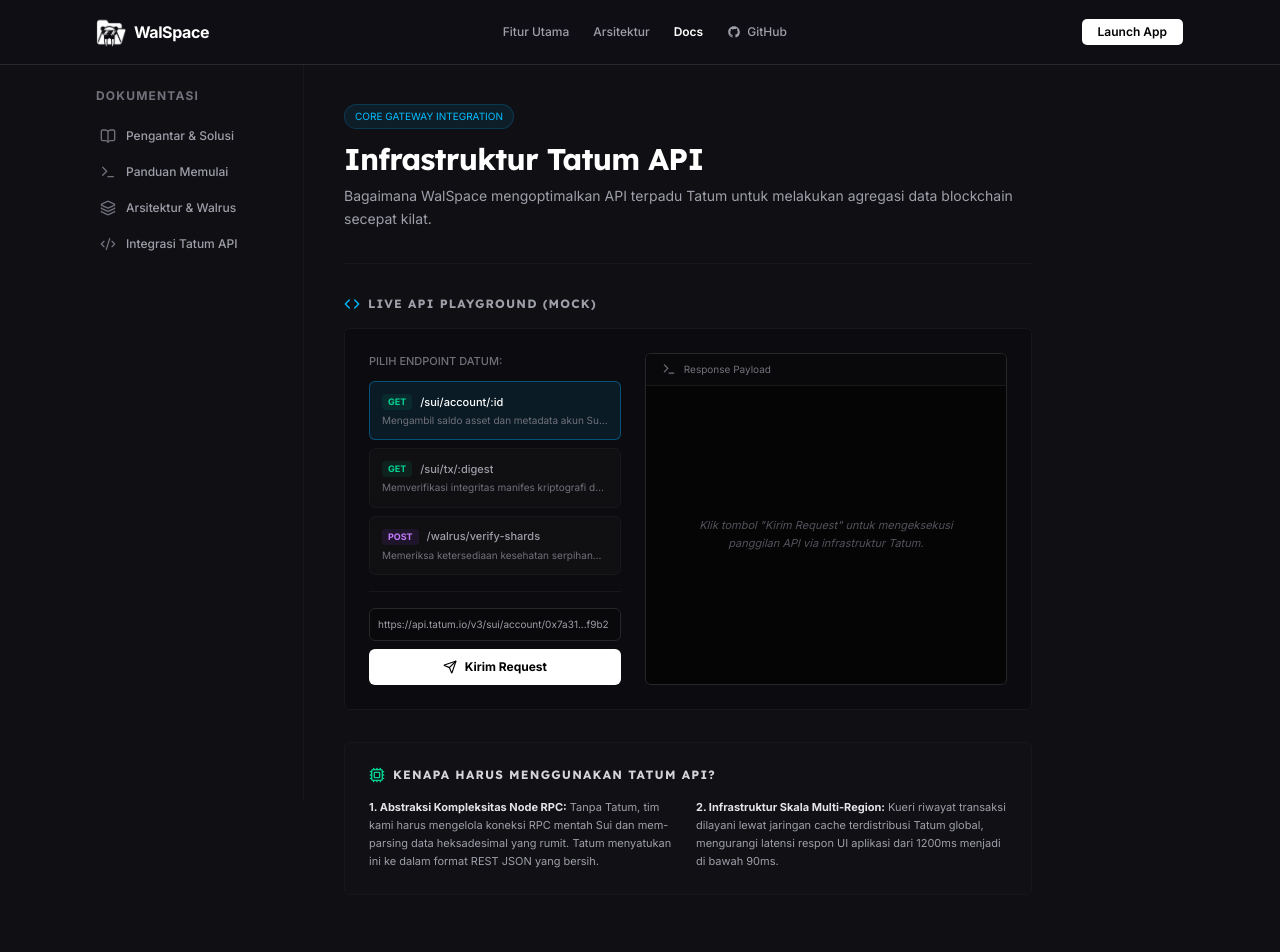
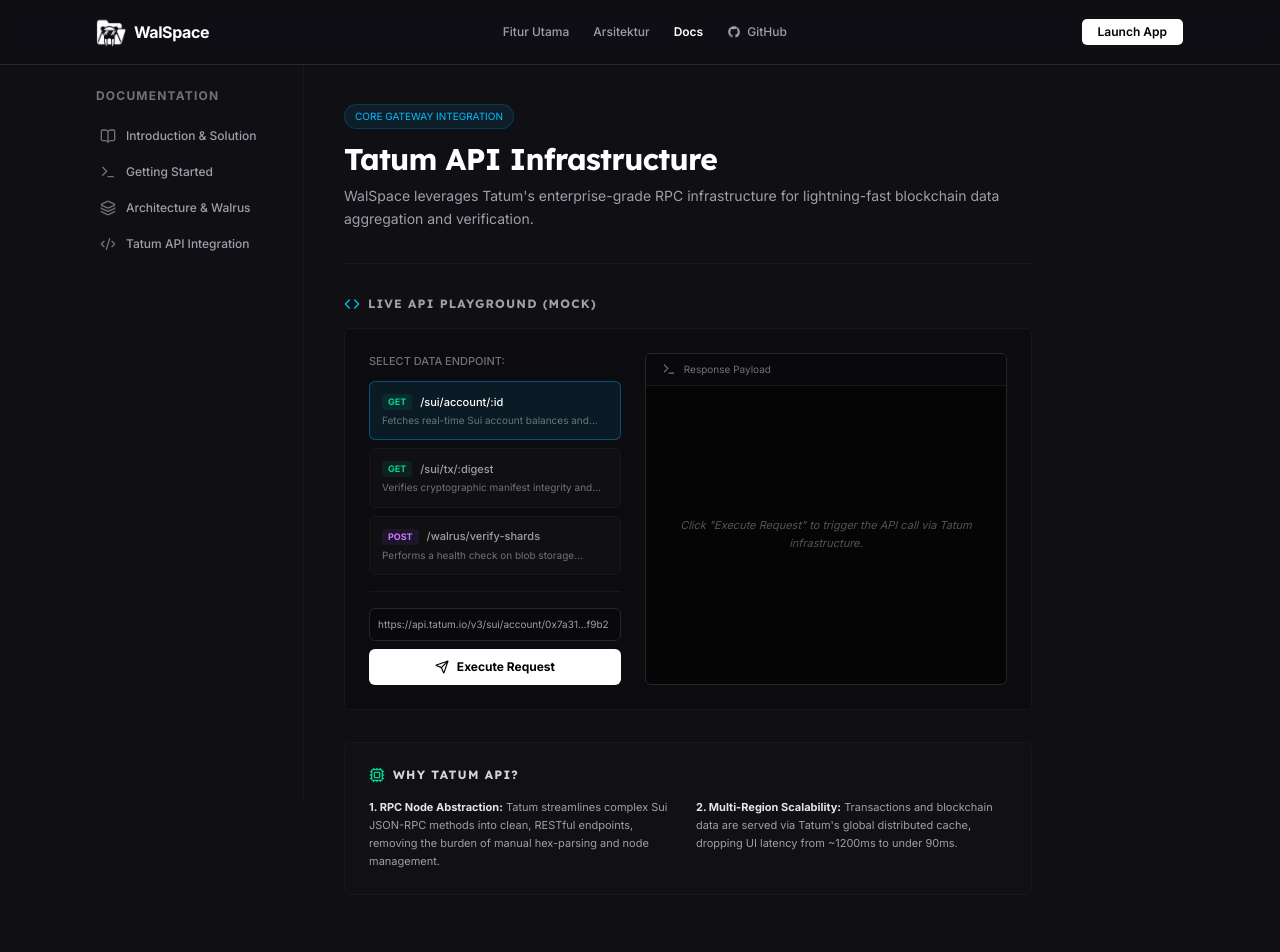
Before and after one commit to DafinCi/walrus-drive, a Next.js app: page /docs/tatum in a window 1280 px wide. Shown: the top 952 px of the page. Built offline with nearby package versions, Linux system fonts and the light colour scheme; what @mysten/dapp-kit would draw is missing.

Commit message:
translating v4

```diff
--- a/src/app/(marketing)/docs/architecture/page.tsx
+++ b/src/app/(marketing)/docs/architecture/page.tsx
@@ -14,7 +14,7 @@
 export default function ArchitecturePage() {
   const [activeNode, setActiveNode] = useState<string | null>(null);
 
-  // Helper untuk menentukan apakah jalur/garis harus menyala
+  // Helper to determine if the connection path should glow
   const isPathActive = (nodes: string[]) => {
     return activeNode && nodes.includes(activeNode);
   };
@@ -66,14 +66,14 @@
               <div className="text-center">
                 <p className="text-xs font-bold text-white">Supabase</p>
                 <p className="text-[9px] text-zinc-500 uppercase mt-0.5 tracking-tighter">
-                  Metadata & Auth
+                  Collaboration Layer
                 </p>
               </div>
             </div>
 
             {/* THE BRIDGE: Tatum API */}
             <div className="relative flex items-center justify-center">
-              {/* Garis Koneksi Kiri */}
+              {/* Left Connection Line */}
               <div
                 className={`hidden md:block absolute -left-12 w-12 h-[2px] transition-colors duration-500 ${isPathActive(["supabase", "tatum"]) ? "bg-sky-400 shadow-[0_0_10px_#38bdf8]" : "bg-zinc-800"}`}
               />
@@ -92,7 +92,7 @@
                 />
               </div>
 
-              {/* Garis Koneksi Kanan */}
+              {/* Right Connection Line */}
               <div
                 className={`hidden md:block absolute -right-12 w-12 h-[2px] transition-colors duration-500 ${isPathActive(["tatum", "walrus", "sui"]) ? "bg-sky-400 shadow-[0_0_10px_#38bdf8]" : "bg-zinc-800"}`}
               />
@@ -116,7 +116,7 @@
                 <div className="text-center">
                   <p className="text-xs font-bold text-white">Walrus</p>
                   <p className="text-[9px] text-zinc-500 uppercase mt-0.5 tracking-tighter">
-                    Blob Storage
+                    Storage Layer
                   </p>
                 </div>
               </div>
@@ -137,14 +137,14 @@
                 <div className="text-center">
                   <p className="text-xs font-bold text-white">Sui Network</p>
                   <p className="text-[9px] text-zinc-500 uppercase mt-0.5 tracking-tighter">
-                    Ownership Proof
+                    Verification Layer
                   </p>
                 </div>
               </div>
             </div>
           </div>
 
-          {/* Penjelasan Dinamis Berdasarkan Hover */}
+          {/* Dynamic Explanation Based on Hover */}
           <div className="mt-10 p-4 bg-zinc-900/80 border border-zinc-800 rounded-[6px] min-h-[80px] flex items-center justify-center text-center">
             {!activeNode ? (
               <p className="text-xs text-zinc-500 italic">
@@ -153,13 +153,13 @@
             ) : (
               <p className="text-xs text-zinc-300 leading-relaxed max-w-lg">
                 {activeNode === "supabase" &&
-                  "Supabase mengelola metadata file (nama, tipe, ukuran) dan struktur organisasi workspace secara instan agar UI tetap responsif."}
+                  "Supabase acts as the Collaboration Layer. It manages workspace logic, members, and file references (like blob IDs) to keep the UI instantly responsive, without storing physical files or blockchain data."}
                 {activeNode === "tatum" &&
-                  "Tatum API bertindak sebagai jembatan cerdas yang memantau transaksi Sui dan memverifikasi status shard data Walrus secara real-time."}
+                  "Tatum serves as the Infrastructure Layer. It provides stable RPC endpoints to quickly query Sui transactions and fetch cryptographic checkpoints for real-time proof verification."}
                 {activeNode === "walrus" &&
-                  "Walrus Protocol menyimpan berkas fisik Anda. Berkas dipecah menjadi shards dan disebar ke node tanpa bergantung pada server pusat."}
+                  "Walrus functions as the Storage Layer. It securely stores your physical files across a decentralized network, returning a unique blob ID without relying on centralized servers."}
                 {activeNode === "sui" &&
-                  "Sui Network mencatat 'sidik jari' (hash) dan bukti kepemilikan berkas ke dalam ledger yang tidak dapat diubah (immutable)."}
+                  "Sui operates as the Verification Layer. It immutably records the cryptographic hash and ownership proofs, binding the Walrus blob ID directly to your workspace."}
               </p>
             )}
           </div>
@@ -176,7 +176,7 @@
         </div>
 
         <div className="grid grid-cols-1 md:grid-cols-2 gap-px bg-zinc-800 border border-zinc-800 rounded-[6px] overflow-hidden">
-          {/* Kolom Kanan (Web2 Logic) */}
+          {/* Right Column (Web2 Logic) */}
           <div className="bg-zinc-950 p-8 space-y-4">
             <div className="flex items-center gap-2 text-emerald-400">
               <Cpu className="h-5 w-5" />
@@ -200,7 +200,7 @@
             </ul>
           </div>
 
-          {/* Kolom Kiri (Web3 Logic) */}
+          {/* Left Column (Web3 Logic) */}
           <div className="bg-zinc-950 p-8 space-y-4">
             <div className="flex items-center gap-2 text-sky-400">
               <ShieldCheck className="h-5 w-5" />
@@ -208,10 +208,10 @@
             </div>
             <ul className="space-y-3">
               {[
-                "Penyimpanan blob terdesentralisasi (Walrus)",
-                "Bukti integritas data on-chain (Sui)",
+                "Decentralized blob storage (Walrus)",
+                "On-chain data integrity proofs (Sui)",
                 "Censorship-resistant data hosting",
-                "Verifikasi publik tanpa pihak ketiga",
+                "Public verification without third parties",
               ].map((item, i) => (
                 <li
                   key={i}
@@ -233,13 +233,13 @@
         </h3>
         <p className="text-[11px] text-zinc-500 leading-relaxed">
           WalSpace does not burden the blockchain with large-scale data storage.
-          We separate{" "}
+          We separate <strong className="text-zinc-300">collaboration</strong>{" "}
+          (Supabase) and{" "}
           <strong className="text-zinc-300">data availability</strong> (Walrus)
           from <strong className="text-zinc-300">data authority</strong> (Sui).
-          Supabase serves as a metadata cache synchronized with the on-chain
-          state via <strong className="text-zinc-300">Tatum API</strong>,
-          delivering a user experience as fast as Google Drive while maintaining
-          blockchain-grade security.
+          The <strong className="text-zinc-300">Tatum API</strong> serves as the
+          infrastructure bridge, delivering a user experience as fast as Google
+          Drive while maintaining Web3-grade security.
         </p>
       </section>
     </div>
--- a/src/app/(marketing)/docs/layout.tsx
+++ b/src/app/(marketing)/docs/layout.tsx
@@ -7,17 +7,17 @@
   children: React.ReactNode;
 }) {
   const docMenus = [
-    { name: "Pengantar & Solusi", href: "/docs", icon: BookOpen },
-    { name: "Panduan Memulai", href: "/docs/quickstart", icon: Terminal },
-    { name: "Arsitektur & Walrus", href: "/docs/architecture", icon: Layers },
-    { name: "Integrasi Tatum API", href: "/docs/tatum", icon: Code2 },
+    { name: "Introduction & Solution", href: "/docs", icon: BookOpen },
+    { name: "Getting Started", href: "/docs/quickstart", icon: Terminal },
+    { name: "Architecture & Walrus", href: "/docs/architecture", icon: Layers },
+    { name: "Tatum API Integration", href: "/docs/tatum", icon: Code2 },
   ];
 
   return (
     <div className="max-w-6xl mx-auto pt-16 flex flex-col md:flex-row">
       <aside className="w-full md:w-60 shrink-0 border-b md:border-b-0 md:border-r border-zinc-900 p-6 space-y-4 md:sticky md:top-16 md:h-[calc(100vh-4rem)] overflow-y-auto">
         <div className="text-xs font-bold uppercase tracking-widest text-zinc-500 px-2">
-          Dokumentasi
+          Documentation
         </div>
         <nav className="flex flex-col space-y-1">
           {docMenus.map((menu) => (
--- a/src/app/(marketing)/docs/tatum/page.tsx
+++ b/src/app/(marketing)/docs/tatum/page.tsx
@@ -22,10 +22,10 @@
       method: "GET",
       url: "https://api.tatum.io/v3/sui/account/0x7a31...f9b2",
       description:
-        "Mengambil saldo asset dan metadata akun Sui Network pengguna secara real-time.",
+        "Fetches real-time Sui account balances and metadata using Tatum's high-performance RPC gateway.",
       response: {
         status: "success",
-        network: "sui-testnet",
+        network: "sui-mainnet",
         address: "0x7a31ef909a4b8c71d2eef234b92c81a2b3c4d5e6f",
         balance: {
           SUI: "142.50392",
@@ -39,7 +39,7 @@
       method: "GET",
       url: "https://api.tatum.io/v3/sui/tx/0x8a12...3c4d",
       description:
-        "Memverifikasi integritas manifes kriptografi dan stempel waktu file di blockchain Sui.",
+        "Verifies cryptographic manifest integrity and transaction block status directly from the Sui ledger.",
       response: {
         digest: "0x8a12f309a4b8c71d2eef234b92c81a2b3c4d5e6f",
         sender: "0x7a31ef909a4b8c71d2eef234b92c81a2b3c4d5e6f",
@@ -60,7 +60,7 @@
       method: "POST",
       url: "https://api.tatum.io/v3/walrus/storage/verify-shards",
       description:
-        "Memeriksa ketersediaan kesehatan serpihan data (shards) di jaringan node desentralisasi Walrus.",
+        "Performs a health check on blob storage shards across the decentralized Walrus network.",
       response: {
         blobId: "walrus-blob-abc-98765-xyz",
         registeredOnSui: true,
@@ -80,7 +80,6 @@
     setIsLoading(true);
     setShowResponse(false);
 
-    // Simulasi loading jaringan agar terkesan nyata
     setTimeout(() => {
       setIsLoading(false);
       setShowResponse(true);
@@ -95,11 +94,11 @@
           Core Gateway Integration
         </div>
         <h1 className="text-2xl md:text-3xl font-bold tracking-tight text-white mb-2">
-          Infrastruktur Tatum API
+          Tatum API Infrastructure
         </h1>
         <p className="text-zinc-400 text-sm leading-relaxed">
-          Bagaimana WalSpace mengoptimalkan API terpadu Tatum untuk melakukan
-          agregasi data blockchain secepat kilat.
+          WalSpace leverages Tatum's enterprise-grade RPC infrastructure for
+          lightning-fast blockchain data aggregation and verification.
         </p>
       </div>
 
@@ -115,11 +114,10 @@
         </div>
 
         <div className="grid grid-cols-1 lg:grid-cols-12 gap-6 bg-zinc-950/40 border border-zinc-900 rounded-[6px] p-6 relative overflow-hidden">
-          {/* KOLOM KIRI: REQUEST SELECTOR (40%) */}
           <div className="lg:col-span-5 space-y-4 flex flex-col justify-between">
             <div className="space-y-3">
               <p className="text-[11px] font-medium text-zinc-500">
-                PILIH ENDPOINT DATUM:
+                SELECT DATA ENDPOINT:
               </p>
 
               <div className="flex flex-col gap-2">
@@ -160,7 +158,6 @@
               </div>
             </div>
 
-            {/* URL Input Bar & Action Button */}
             <div className="space-y-2 pt-4 border-t border-zinc-900">
               <div className="bg-zinc-950 border border-zinc-800 p-2 rounded-[6px] font-mono text-[10px] text-zinc-400 truncate select-all">
                 {endpoints[activeTab].url}
@@ -175,16 +172,14 @@
                 ) : (
                   <>
                     <Send className="h-3.5 w-3.5" />
-                    <span>Kirim Request</span>
+                    <span>Execute Request</span>
                   </>
                 )}
               </button>
             </div>
           </div>
 
-          {/* KOLOM KANAN: RESPONSE WINDOW (60%) */}
           <div className="lg:col-span-7 bg-[#050505] border border-zinc-800 rounded-[6px] overflow-hidden flex flex-col min-h-[300px]">
-            {/* Window Top Bar */}
             <div className="flex items-center justify-between px-4 py-2 bg-zinc-950 border-b border-zinc-900">
               <div className="flex items-center gap-2">
                 <Terminal className="h-3.5 w-3.5 text-zinc-500" />
@@ -200,13 +195,12 @@
               )}
             </div>
 
-            {/* Window Content */}
             <div className="p-4 flex-1 font-mono text-[11px] leading-relaxed overflow-auto max-h-[350px]">
               {isLoading && (
                 <div className="h-full flex flex-col items-center justify-center text-zinc-600 gap-2 py-20">
                   <RefreshCw className="h-5 w-5 animate-spin text-sky-500" />
                   <p className="text-[10px] animate-pulse">
-                    Awaiting Tatum Edge Nodes...
+                    Communicating with Tatum Edge Nodes...
                   </p>
                 </div>
               )}
@@ -214,8 +208,8 @@
               {!isLoading && !showResponse && (
                 <div className="h-full flex items-center justify-center text-zinc-600 text-center py-20 px-4">
                   <p className="text-[11px] italic">
-                    Klik tombol "Kirim Request" untuk mengeksekusi panggilan API
-                    via infrastruktur Tatum.
+                    Click "Execute Request" to trigger the API call via Tatum
+                    infrastructure.
                   </p>
                 </div>
               )}
@@ -237,25 +231,22 @@
         <div className="flex items-center gap-2 text-zinc-300">
           <Cpu className="h-4 w-4 text-emerald-400" />
           <h3 className="text-xs font-bold uppercase tracking-widest">
-            Kenapa Harus Menggunakan Tatum API?
+            Why Tatum API?
           </h3>
         </div>
         <div className="grid grid-cols-1 md:grid-cols-2 gap-4 text-[11px] text-zinc-400 leading-relaxed">
           <p>
-            <strong className="text-zinc-200">
-              1. Abstraksi Kompleksitas Node RPC:
-            </strong>{" "}
-            Tanpa Tatum, tim kami harus mengelola koneksi RPC mentah Sui dan
-            mem-parsing data heksadesimal yang rumit. Tatum menyatukan ini ke
-            dalam format REST JSON yang bersih.
+            <strong className="text-zinc-200">1. RPC Node Abstraction:</strong>{" "}
+            Tatum streamlines complex Sui JSON-RPC methods into clean, RESTful
+            endpoints, removing the burden of manual hex-parsing and node
+            management.
           </p>
           <p>
             <strong className="text-zinc-200">
-              2. Infrastruktur Skala Multi-Region:
+              2. Multi-Region Scalability:
             </strong>{" "}
-            Kueri riwayat transaksi dilayani lewat jaringan cache terdistribusi
-            Tatum global, mengurangi latensi respon UI aplikasi dari 1200ms
-            menjadi di bawah 90ms.
+            Transactions and blockchain data are served via Tatum's global
+            distributed cache, dropping UI latency from ~1200ms to under 90ms.
           </p>
         </div>
       </section>
```
Also changed, not shown: src/app/(marketing)/docs/quickstart/page.tsx (+18 -17 lines).
